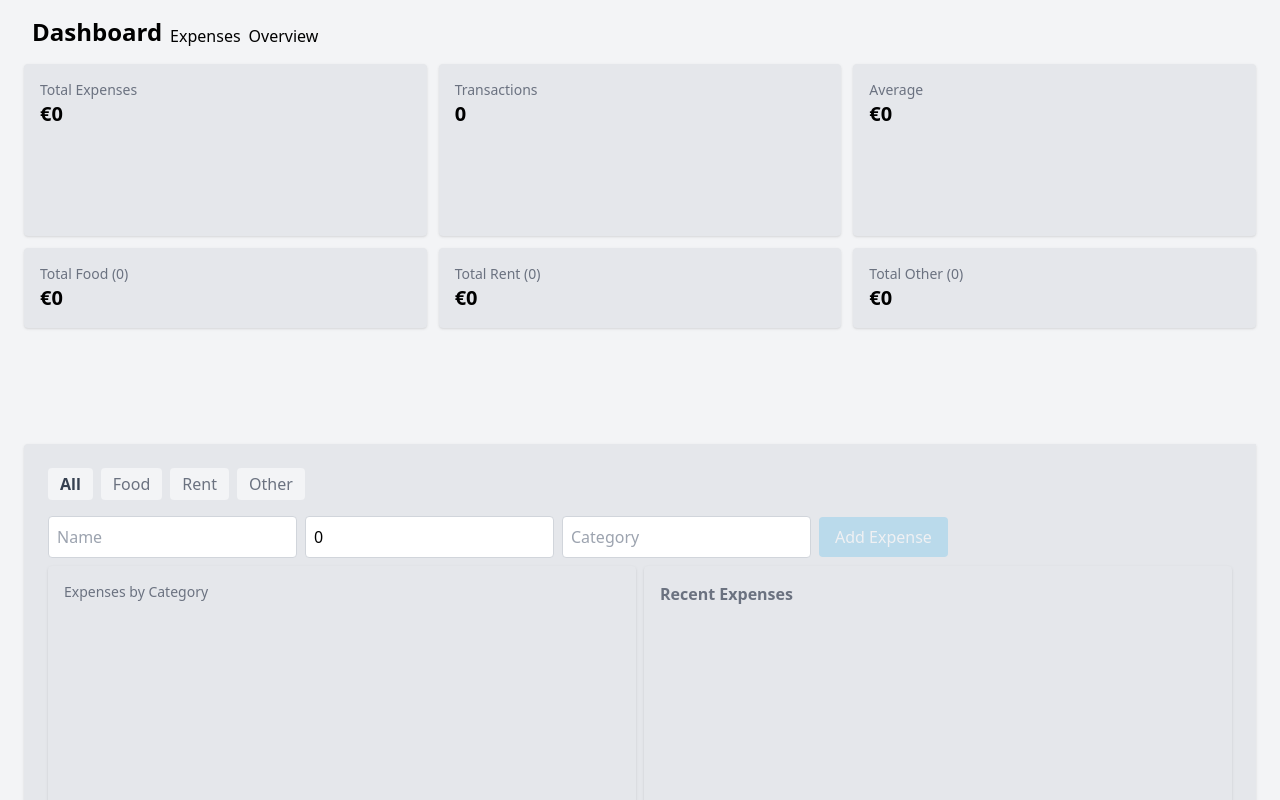
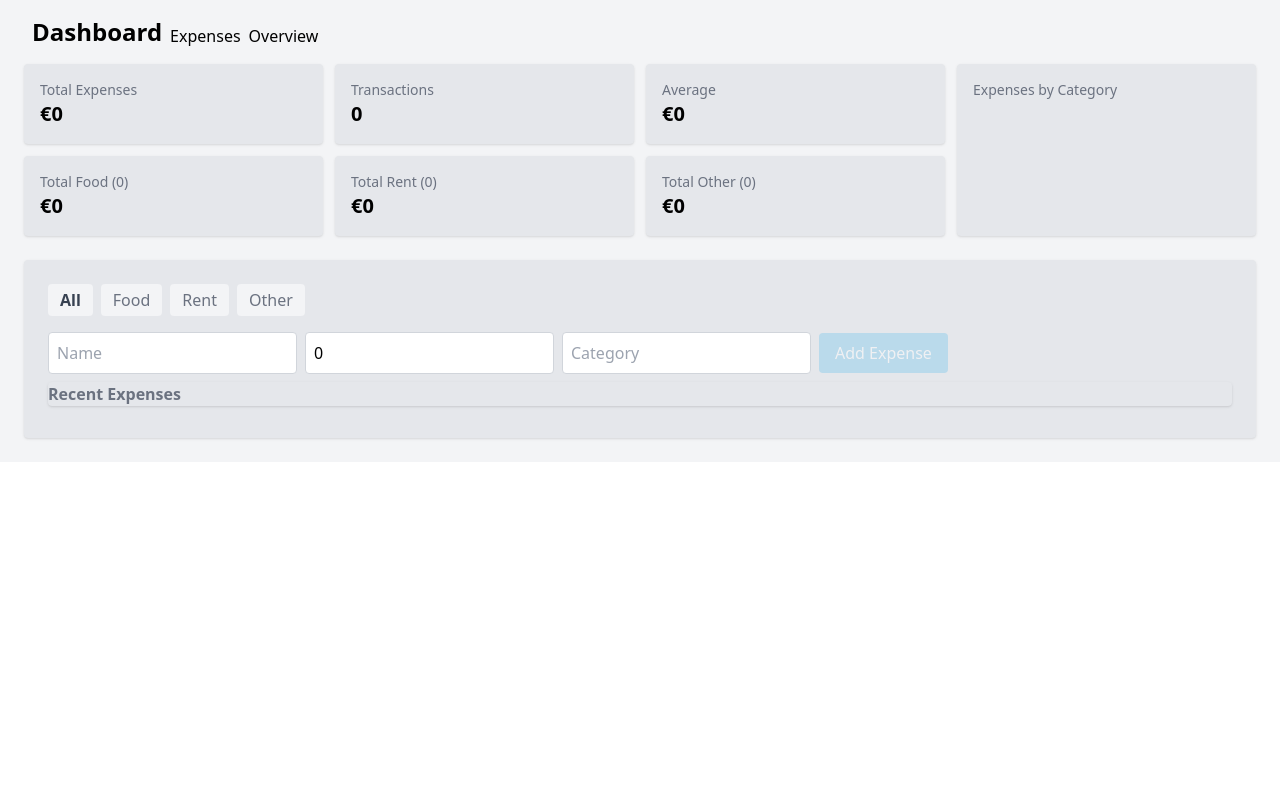
Before and after one commit to AndyTheGuardian/expense-tracker, a React (Vite) app: page / in a window 1280 px wide. Shown: the top 800 px of the page. Built offline with nearby package versions, Linux system fonts and the light colour scheme.

Commit message:
Layout changes/ flexible layout/ Chart moved to Stats

```diff
--- a/src/App.tsx
+++ b/src/App.tsx
@@ -57,7 +57,7 @@ function App() {
     return expense.category === filter;
   });
   return (
-    <div className="min-h-screen bg-gray-100 dark:bg-gray-950">
+    <div className="bg-gray-100 dark:bg-gray-950">
       {/* Sidebar */}
       <div className="p-4 ml-4 text-black dark:text-white flex gap-x-2 ">
         <h1 className="text-2xl font-bold">Dashboard</h1>
@@ -67,8 +67,8 @@ function App() {
       <Stats expenses={expenses} />
 
       {/* Main Content */}
-      <div className="min-h-screen bg-gray-100 dark:bg-gray-950 p-6 text-black dark:text-white">
-        <div className="max-w-xxl mx-auto bg-gray-200 dark:bg-gray-900 p-6 rounded-l shadow">
+      <div className="bg-gray-100 dark:bg-gray-950 p-6 text-black dark:text-white">
+        <div className="mx-auto bg-gray-200 dark:bg-gray-900 p-6 rounded shadow">
           <div>
             {/* <h1 className="text-2xl font-bold mb-4 text-center">
               Expense Tracker
@@ -116,12 +116,7 @@ function App() {
               </button>
             </div>
             <ExpenseForm onAdd={addExpense} />
-            <div className="grid grid-cols-2 gap-2">
-              <div className="bg-gray-200 dark:bg-gray-900 p-4 rounded shadow">
-                <p className="text-gray-500 text-sm">Expenses by Category</p>
-                <ExpenseChart expenses={expenses} />
-              </div>
-              <div className="bg-gray-200 dark:bg-gray-900 p-4 rounded shadow">
+            <div className="bg-gray-200 dark:bg-gray-900 rounded shadow">
               <h2 className="text-gray-500 font-semibold mb-2">
                 Recent Expenses
               </h2>
@@ -135,7 +130,6 @@ function App() {
         </div>
       </div>
     </div>
-    </div>
   );
 }
 
--- a/src/components/ExpenseChart.tsx
+++ b/src/components/ExpenseChart.tsx
@@ -36,7 +36,7 @@ function ExpenseChart({ expenses }: Props) {
   ].filter((d) => d.value > 0);
 
   return (
-    <PieChart width={400} height={280}>
+    <PieChart>
       <Pie
         stroke="none"
         data={data}
@@ -44,7 +44,6 @@ function ExpenseChart({ expenses }: Props) {
         nameKey="name"
         cx="50%"
         cy="50%"
-        outerRadius={70}
         label={({ name, percent }) => `${name} ${(percent * 100).toFixed(0)}%`}
       >
         {data.map((_, index) => (
@@ -52,7 +51,6 @@ function ExpenseChart({ expenses }: Props) {
         ))}
       </Pie>
       <Tooltip formatter={(value) => `€${value}`} />
-      <Legend />
     </PieChart>
   );
 }
--- a/src/components/Stats.tsx
+++ b/src/components/Stats.tsx
@@ -1,3 +1,5 @@
+import ExpenseChart from "./ExpenseChart";
+
 type Expense = {
   id: number;
   name: string;
@@ -21,8 +23,8 @@ function Stats({ expenses }: Props) {
     .filter((exp) => exp.category === "Other")
     .reduce((sum, expense) => sum + expense.amount, 0);
   return (
-    <div className="grid grid-rows-2 gap-3">
-      <div className="grid grid-cols-3 grid-rows-1 gap-3 text-black dark:text-white mx-6">
+    <div>
+      <div className="grid md:grid-cols-4 sd:grid-cols-2 gap-3 text-black dark:text-white mx-6">
         <div className="bg-gray-200 dark:bg-gray-900 p-4 rounded shadow">
           <p className="text-gray-500 text-sm">Total Expenses</p>
           <h2 className="text-xl font-bold">€{total}</h2>
@@ -37,8 +39,10 @@ function Stats({ expenses }: Props) {
             €{expenses.length ? Math.round(total / expenses.length) : 0}
           </h2>
         </div>
-      </div>
-      <div className="grid grid-cols-3 grid-rows-2 gap-3 text-black dark:text-white mx-6">
+        <div className="row-span-2 bg-gray-200 dark:bg-gray-900 p-4 rounded shadow">
+          <p className="text-gray-500 text-sm mb-3">Expenses by Category</p>
+          <ExpenseChart expenses={expenses} />
+        </div>
         <div className="bg-gray-200 dark:bg-gray-900 p-4 rounded shadow">
           <p className="text-gray-500 text-sm">
             Total Food ({expenses.filter((e) => e.category === "Food").length})
```
Lines whose indentation alone changed are shown as unchanged.
